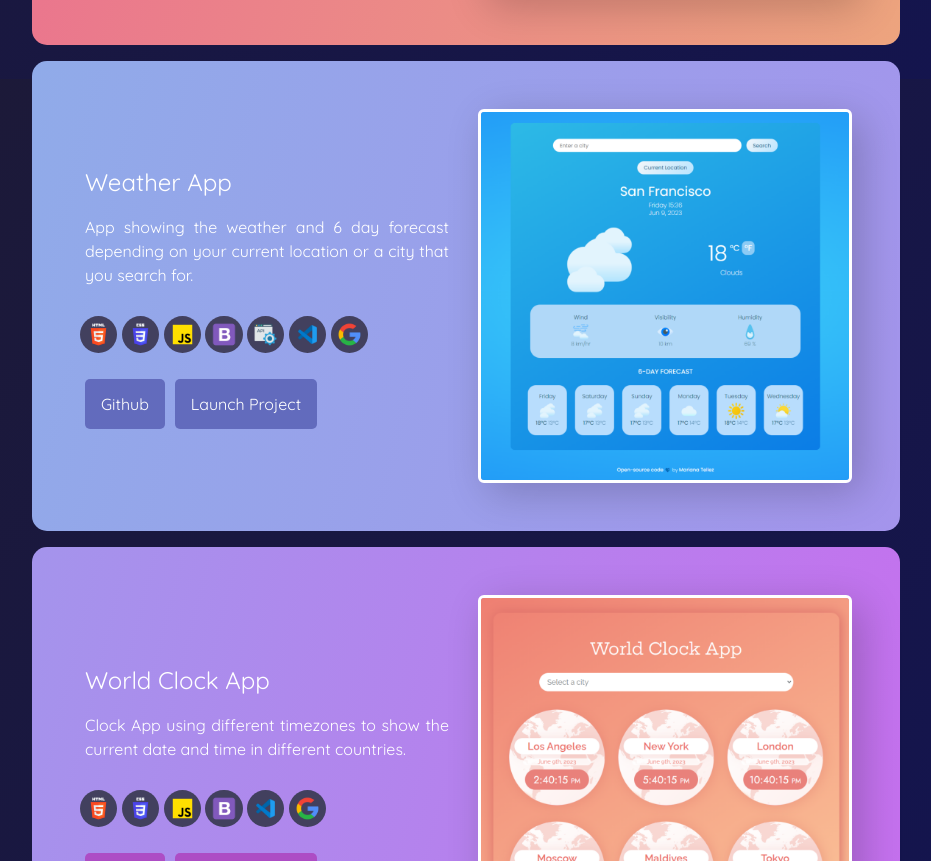
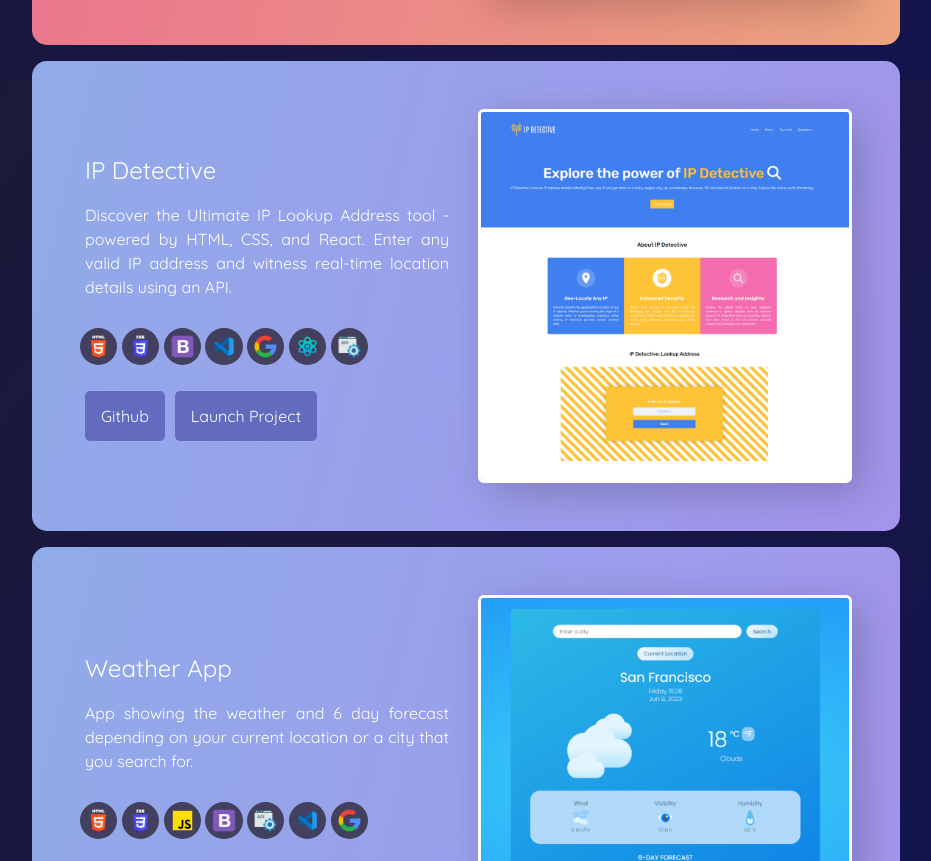
Before and after one commit to MarianaTellezR/mariana-tellez-resendiz-portfolio, a plain HTML site: page work.html in a window 1280 px wide. Shown: the part 2321-3182 px from the top of the page, without its empty margins (174-1105 px from the left). Drawn offline with nearby package versions, Linux system fonts and the light colour scheme.

Commit message:
Added IP Detective Project

```diff
--- a/work.html
+++ b/work.html
@@ -397,6 +397,83 @@
           >
             <img
               src="img/react-weather-app.png"
+              class="rounded img-fluid project-images"
+            />
+          </div>
+        </div>
+      </div>
+
+      <div class="blue-bg p-5 m-3" id="ip-detective">
+        <div class="row">
+          <div
+            class="col-sm-12 col-md-6 d-flex flex-column justify-content-center"
+          >
+            <h4 class="mb-2">IP Detective</h4>
+            <p class="mb-4">
+              Discover the Ultimate IP Lookup Address tool - powered by HTML,
+              CSS, and React. Enter any valid IP address and witness real-time
+              location details using an API.
+            </p>
+            <div class="mb-3">
+              <img
+                src="img/html.png"
+                class="img-fluid img-skill-project"
+                title="HTML"
+              />
+              <img
+                src="img/css.png"
+                class="img-fluid img-skill-project"
+                title="CSS"
+              />
+              <img
+                src="img/bootstrap.png"
+                class="img-fluid img-skill-project"
+                title="Bootstrap"
+              />
+
+              <img
+                src="img/vs-code.png"
+                class="img-fluid img-skill-project"
+                title="VS Code"
+              />
+              <img
+                src="img/google.png"
+                class="img-fluid img-skill-project"
+                title="Google"
+              />
+              <img
+                src="img/react.png"
+                class="img-fluid img-skill-project"
+                title="React"
+              />
+              <img
+                src="img/api.png"
+                class="img-fluid img-skill-project"
+                title="API"
+              />
+            </div>
+            <div class="btn-links-projects">
+              <a
+                href="https://github.com/MarianaTellezR/ip_lookup_marianatellezresendiz"
+                class="btn button-launch-project-a"
+                target="_blank"
+                title="IP Detective Github Repository"
+                >Github</a
+              >
+              <a
+                href="https://ip-lookup-mariana-tellez-resendiz.netlify.app/"
+                class="btn button-launch-project-a"
+                target="_blank"
+                title="Launch IP Detective"
+                >Launch Project</a
+              >
+            </div>
+          </div>
+          <div
+            class="col-sm-12 col-md-6 d-flex flex-column justify-content-center"
+          >
+            <img
+              src="img/ip-detective.png"
               class="rounded img-fluid project-images"
             />
           </div>
```
